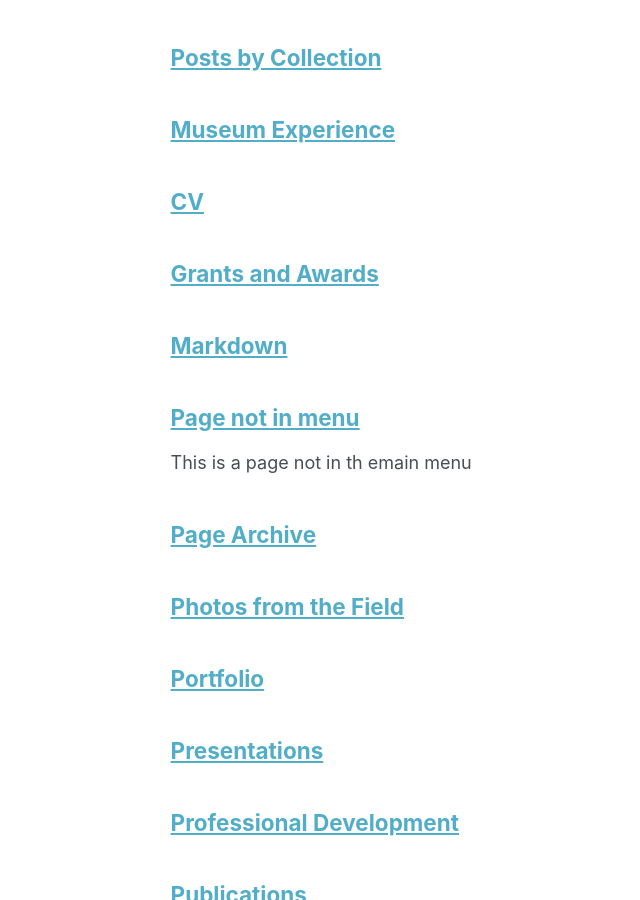
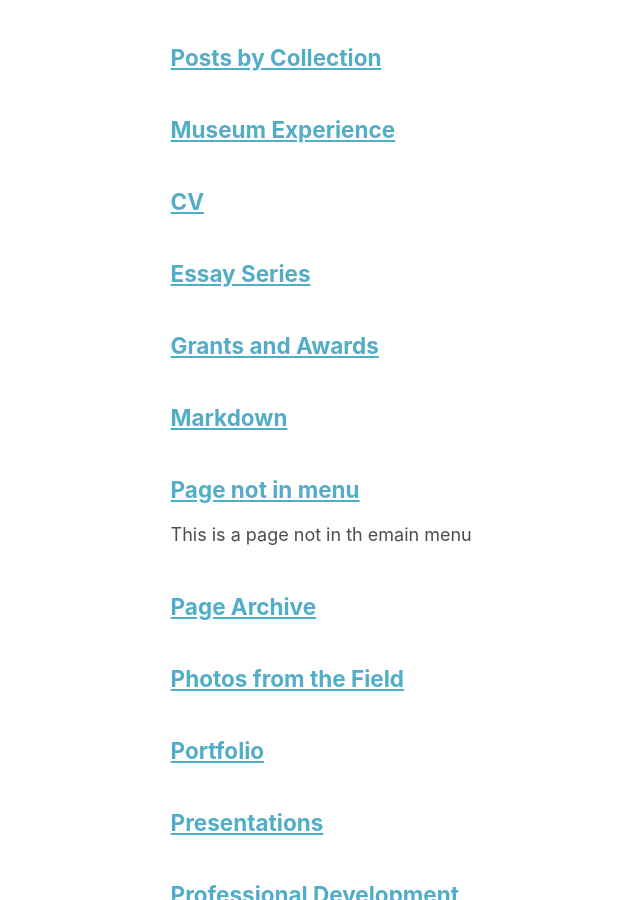
Before and after one commit to geobro1992/geobro1992.github.io, a Jekyll site: the page built from _pages/page-archive.html, in a window 1280 px wide and 900 px high, scrolled down 525 px. Shown: the whole window, without its empty margins (111-751 px from the left). Built offline with Jekyll 4.4.1, drawn with Linux system fonts in a browser that asks for light colours.

Commit message:
Update essays.md

```diff
--- a/_pages/essays.md
+++ b/_pages/essays.md
@@ -1,4 +1,5 @@
 ---
+title: Essay Series
 layout: single
 permalink: /essays/
 collection: cats
```
